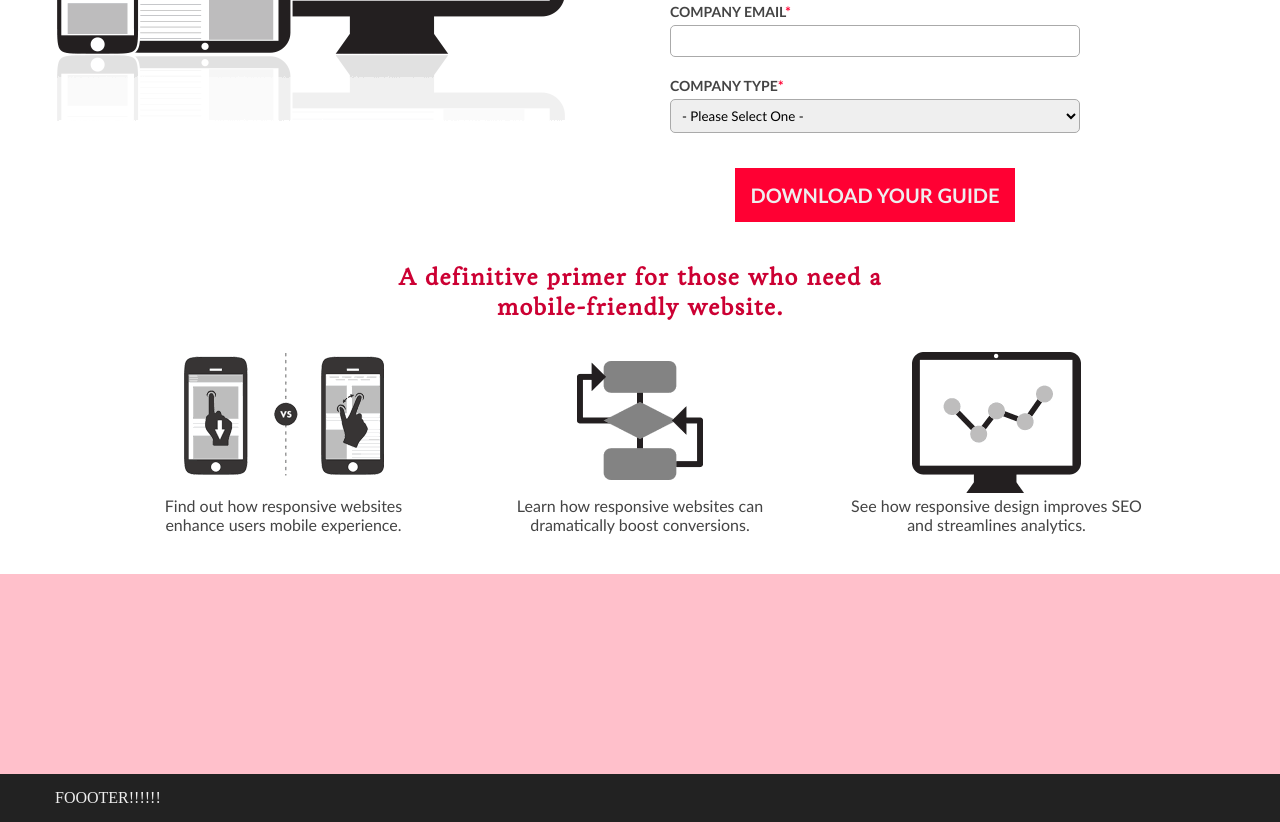
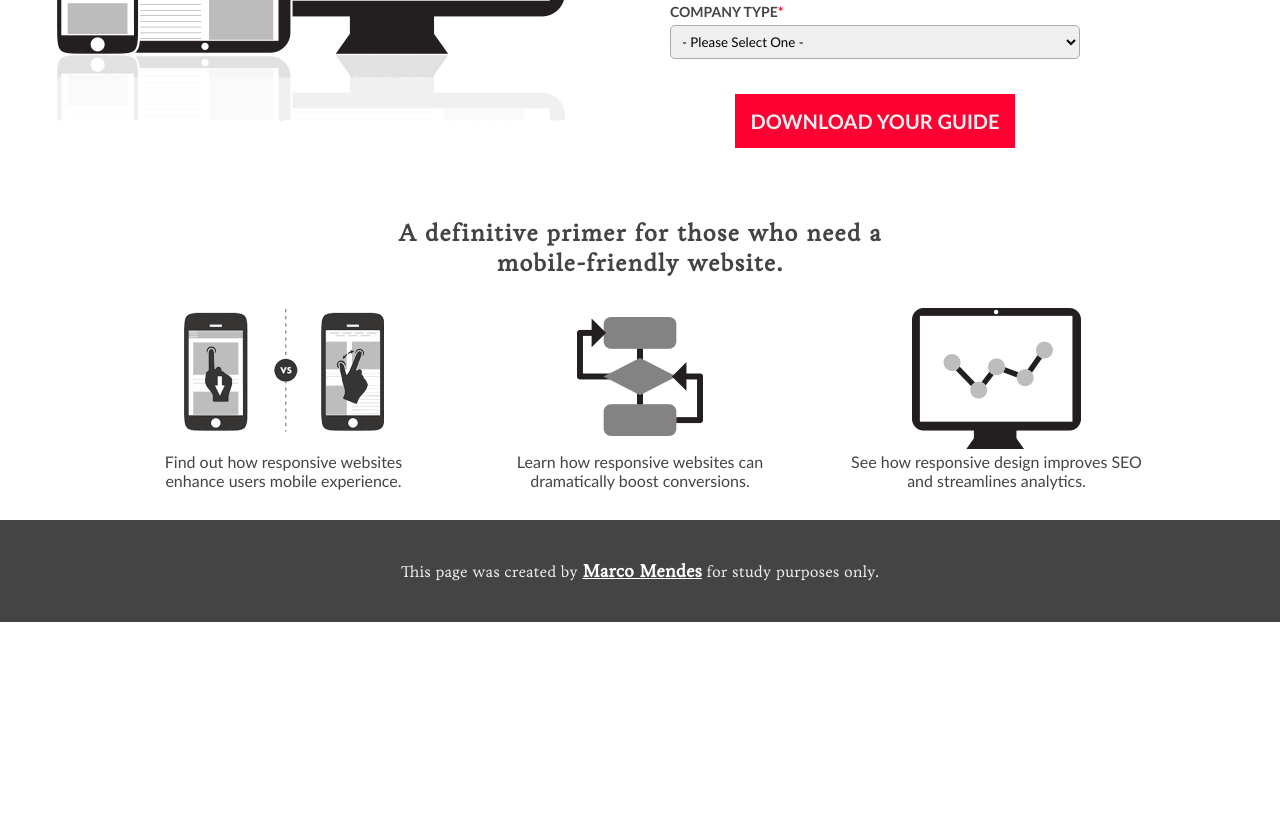
Before and after one commit to marco93prof/LactucaGuide, a plain HTML site: page index.html in a window 1280 px wide. Shown: the part 473-1295 px from the top of the page. After the commit the page ends 1095 px from the top, so only its background shows below. Drawn offline with Linux system fonts and the light colour scheme.

Commit message:
FINISHED desktop mode

```diff
--- a/index.html
+++ b/index.html
@@ -28,11 +28,6 @@
 			<section class="page2">
 				<form class="page2-form" action="" method="get">
 					<h2 class="highlightColorDark">Complete the form to get your Free Guide.</h2>
-
-					<label for="lixo">LIXO<span class="highlightColor">*</span></label><br>
-					<input class="userInput" type="text" id="lixo" name="LIXO" pattern="[a-zA-Z]{1,64}" required><br>
-
-
 					<label for="fname">FIRST NAME<span class="highlightColor">*</span></label><br>
 					<input class="userInput" type="text" id="fname" name="FNAME" pattern="[a-zA-Z]{1,64}" required><br>
 					<label for="lname">LAST NAME<span class="highlightColor">*</span></label><br>
@@ -59,32 +54,25 @@
 		<div class="container">
 			<section class="page3">
 				<h2 class="highlightColorDark">A definitive primer for those who need a mobile-friendly website.</h2>
-
 				<div class="info">
 					<img src="./images/enhance.webp" alt="enhance">
 					<p>Find out how responsive websites enhance users mobile experience.</p>
 				</div>
-
 				<div class="info">
 					<img src="./images/conversion.webp" alt="conversion">
 					<p>Learn how responsive websites can dramatically boost conversions.</p>
 				</div>
-
 				<div class="info">
 					<img src="./images/seo.webp" alt="seo">
 					<p>See how responsive design improves SEO and streamlines analytics.</p>
 				</div>
-
 			</section>
 		</div>
-
 	</main>
-
-	<div style="height: 200px; background-color: pink;"></div>
 
 	<footer>
 		<div class="container">
-			FOOOTER!!!!!!
+			<p>This page was created by <a href="https://github.com/marco93prof">Marco Mendes</a> for study purposes only.</p>
 		</div>
 	</footer>
 
--- a/style.css
+++ b/style.css
@@ -147,16 +147,14 @@ main {
 
 .userInput:hover {
 	outline: none;
-	border: 1px solid #f03;
+	border: 1px solid #c03;
 }
 
 .userInput:focus, .userInput:active {
 	outline: none;
-	border: 1px solid #f03;
-	box-shadow: 0 0 3px #f03;
+	border: 1px solid #c03;
+	box-shadow: 0 0 2px #c03;
 }
-
-
 
 .button {
 	display: block;
@@ -183,13 +181,14 @@ main {
 /*#############################################*/
 
 .page3 {
-	padding: 10px 0px;
+	padding: 40px 0 0 0;
 	text-align: center;
 }
 
 .page3 h2 {
 	width: 500px;
 	margin: 0 auto;
+	color: #444;
 }
 
 .info {
@@ -205,7 +204,18 @@ main {
 
 
 footer {
-	padding: 15px;
-	background-color: #222;
+	padding: 40px 0;
+	font-family: Livory, 'Trebuchet MS', 'Lucida Sans Unicode', 'Lucida Grande', 'Lucida Sans', Arial, sans-serif;
+	font-weight: 100;
+	text-align: center;
 	color: #eee;
+	background-color: #444;
+
 }
+
+footer a {
+	font-size: 18px;
+	font-weight: 600;
+	text-decoration: underline;
+	color: #fff;
+}
```
